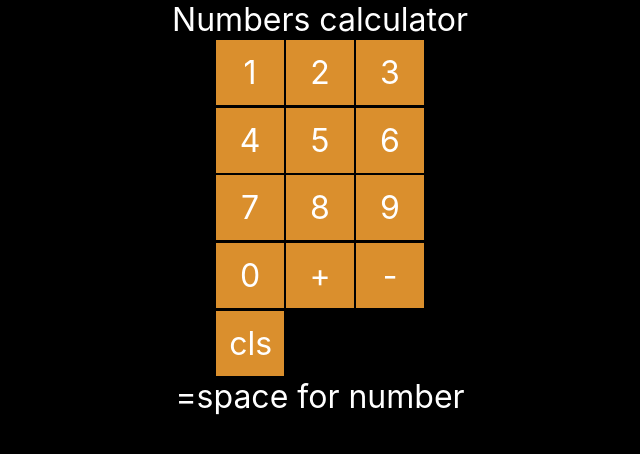
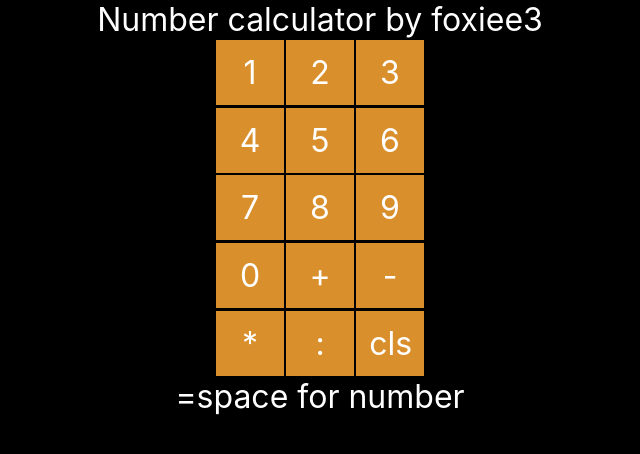
Before and after one commit to phpladyy/React, a React (Create React App) app in the folder calculator/: page / in a window 1280 px wide. Shown: the top 454 px of the page, without its empty margins (320-960 px from the left). Built offline with nearby package versions, Linux system fonts and the light colour scheme.

Commit message:
fixed code

```diff
--- a/calculator/src/App.js
+++ b/calculator/src/App.js
@@ -3,7 +3,7 @@ import "./App.css";
 import { evaluate } from "mathjs";
 
 function App() {
-  const [firstNumber, setFirstNumber] = useState("");
+  const [firstNumber, setEquation] = useState("");
   const result = (() => {
     try {
       return evaluate(firstNumber);
@@ -14,16 +14,18 @@ function App() {
 
   return (
     <div className="App">
-      <header>Numbers calculator</header>
-      <NumbersInput setFirstNumber={setFirstNumber} firstNumber={firstNumber} />
+      <Header/>
+      <NumbersInput setEquation={setEquation} firstNumber={firstNumber} />
       <Operation firstNumber={firstNumber} result={result} />
     </div>
   );
 }
 
-function NumbersInput({ firstNumber, setFirstNumber }) {
+const Header = () => <header>Number calculator by foxiee3</header>
+
+function NumbersInput({ firstNumber, setEquation }) {
   function inputChandler(num, settter) {
-    settter((arg) => "" + arg + num);
+    settter((arg) => arg + num);
     console.log(Number(firstNumber));
   }
   return (
@@ -31,32 +33,43 @@ function NumbersInput({ firstNumber, setFirstNumber }) {
       {Array.from({ length: 9 }, (_, i) => i + 1).map((num) => (
         <span
           className="number"
-          onClick={(e) => inputChandler(num, setFirstNumber)}
+          onClick={(e) => inputChandler(num, setEquation)}
         >
           {num}
         </span>
       ))}
       <span
         className="number"
-        onClick={(e) => inputChandler(0, setFirstNumber)}
+        onClick={(e) => inputChandler(0, setEquation)}
       >
         0
       </span>
       <span
         className="number"
-        onClick={(e) => inputChandler("+", setFirstNumber)}
+        onClick={(e) => inputChandler("+", setEquation)}
       >
         +
       </span>
       <span
         className="number"
-        onClick={(e) => inputChandler("-", setFirstNumber)}
+        onClick={(e) => inputChandler("-", setEquation)}
       >
         -
       </span>
+      <span
+        className="number"
+        onClick={(e) => inputChandler("*", setEquation)}
+      >
+        *
+      </span>
+      <span
+        className="number"
+        onClick={(e) => inputChandler("/", setEquation)}
+      >
+        :
+      </span>
 
-
-      <span className="number" onClick={() => setFirstNumber("")}>
+      <span className="number" onClick={() => setEquation("")}>
         cls
       </span>
     </div>
```
